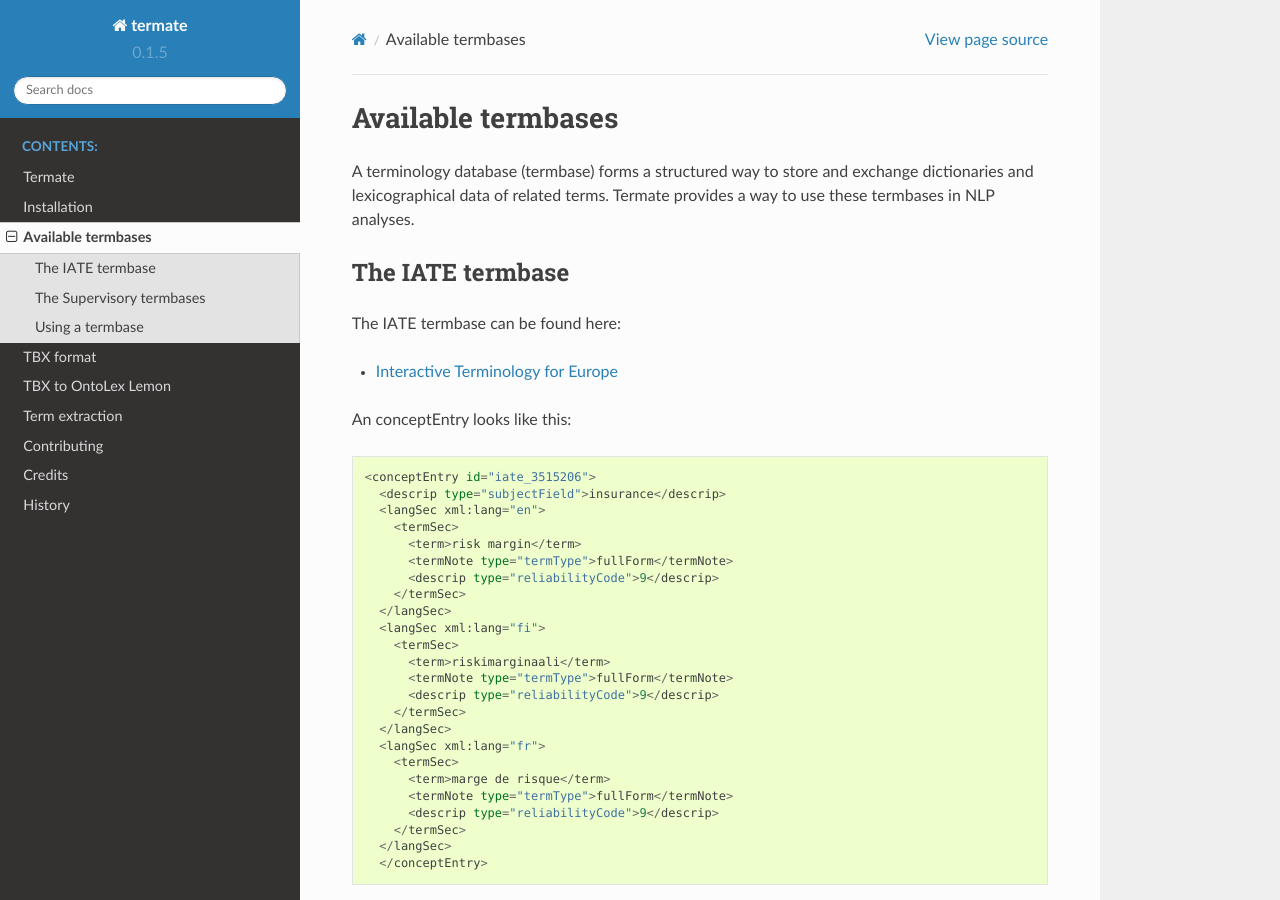
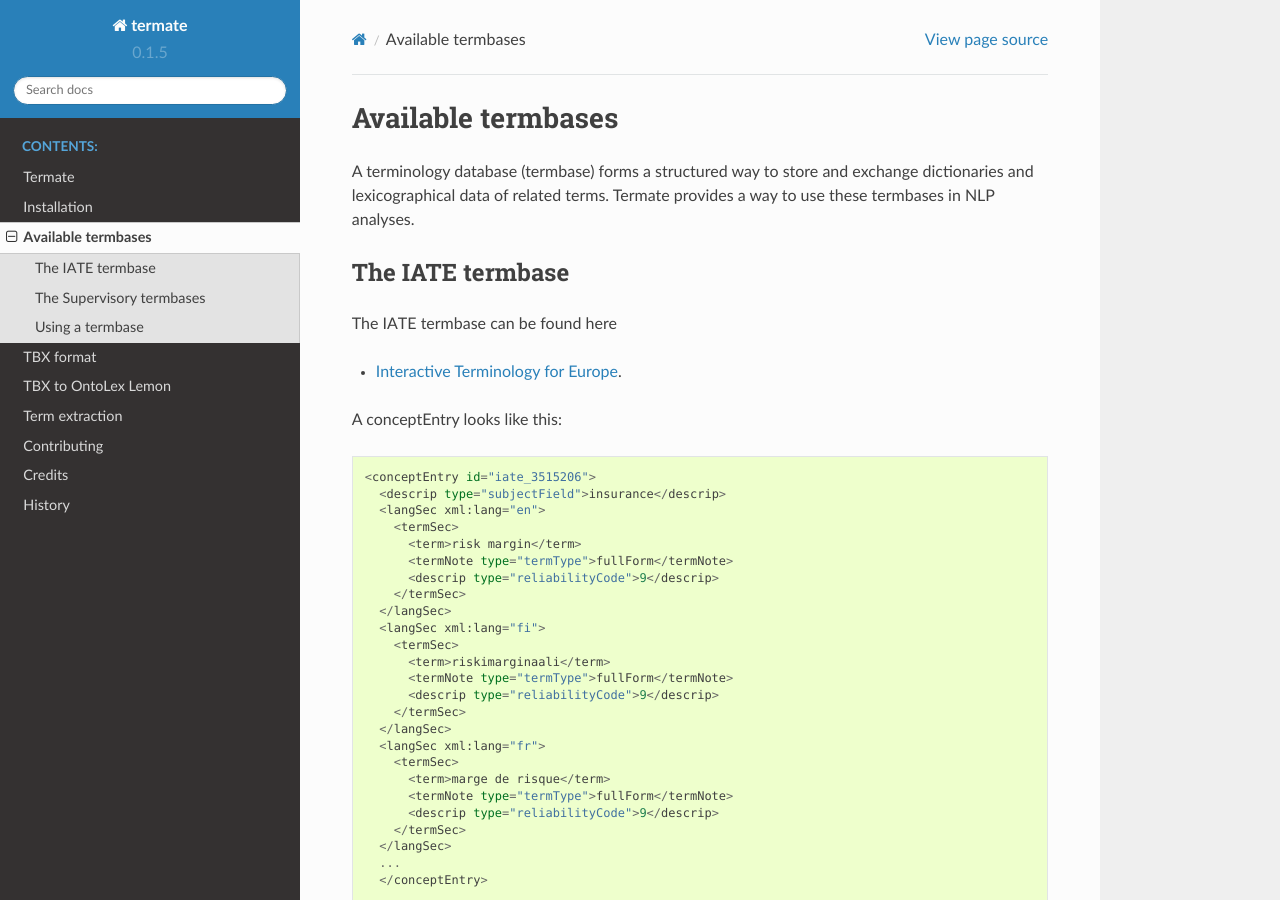
Before and after one commit to DeNederlandscheBank/termate, a Sphinx documentation site: the page built from docs/termbases.rst, in a window 1280 px wide and 900 px high. Built offline with Sphinx 7.4.7 and the Read the Docs theme 2.0.0, drawn with Linux system fonts in a browser that asks for light colours.

Commit message:
small typos fixed

```diff
--- a/docs/termbases.rst
+++ b/docs/termbases.rst
@@ -6,12 +6,11 @@
 The IATE termbase
 -----------------
 
-The IATE termbase can be found here:
+The IATE termbase can be found here
 
+* `Interactive Terminology for Europe <https://iate.europa.eu/home/>`_.
 
-* `Interactive Terminology for Europe <https://iate.europa.eu/home/>`_
-
-An conceptEntry looks like this:
+A conceptEntry looks like this:
 
 ::
 
@@ -38,6 +37,7 @@
           <descrip type="reliabilityCode">9</descrip>
         </termSec>
       </langSec>
+      ...
       </conceptEntry>
 
 
@@ -46,12 +46,9 @@
 
 Specific termbases are published on data.world in the `Termbase repository <https://data.world/wjwillemse/termbases>`_. They include:
 
-
 * EIOPA Solvency 2 XBRL Taxonomy, version 2.6.0
 
-
 * EBA CRD XBRL Taxonomy, version 3.2.1.0
-
 
 These termbases combine three data sources: terms from a supervisory XBRL Taxonomy (derived from the labels of XBRL elements), terms from the IATE termbase that match the labels of the XBRL elements (available in all official European languages) and language-specific linguistic annotations to each term from an NLP processor.
 
```
